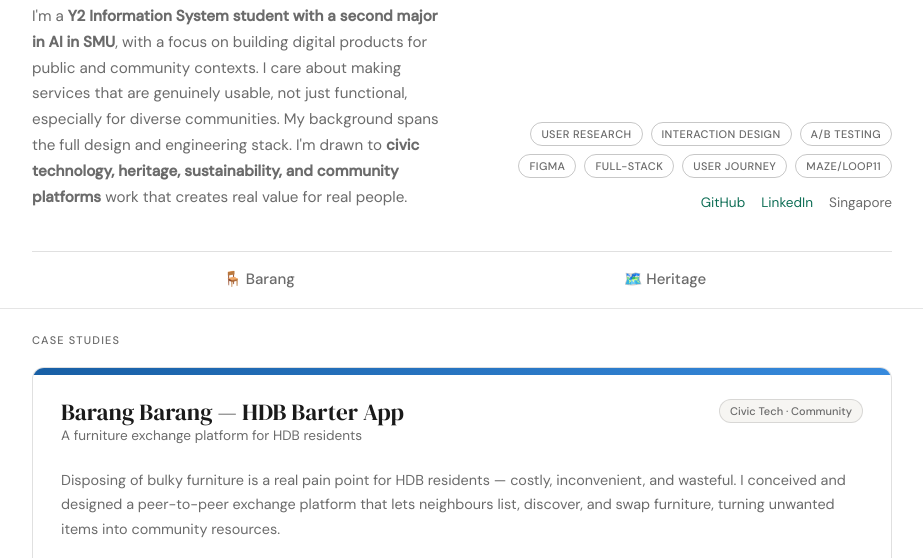
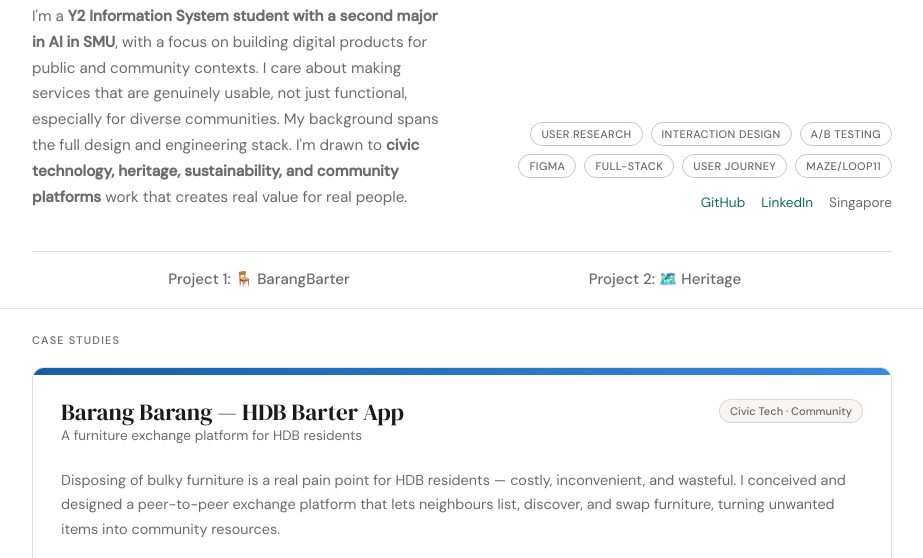
Before and after one commit to shreelakham/Shreelakha-s-UI-UX-portfolio, a plain HTML site: page index.html in a window 1280 px wide. Shown: the part 198-756 px from the top of the page, without its empty margins (178-1101 px from the left). Drawn offline with Linux system fonts and the light colour scheme.

Commit message:
changed nav names

```diff
--- a/index.html
+++ b/index.html
@@ -173,8 +173,8 @@
 <nav style="position:sticky; top:0; z-index:999;">
   <nav style="position:sticky; top:0; z-index:999; background:rgba(255,255,255,0.95); backdrop-filter:blur(12px); -webkit-backdrop-filter:blur(12px); border-bottom:0.5px solid rgba(0,0,0,0.10);">
     <div style="max-width:860px; margin:0 auto; display:flex; align-items:stretch; height:56px; padding:0 1.5rem;">
-      <a href="#barter" style="flex:1; display:flex; align-items:center; justify-content:center; font-size:15px; font-weight:500; text-decoration:none; color:#6b6b6b; border-bottom:2px solid transparent; transition:all 0.2s;" onmouseover="this.style.color='#185FA5';this.style.borderBottomColor='#185FA5';this.style.background='#f6f5f2'" onmouseout="this.style.color='#6b6b6b';this.style.borderBottomColor='transparent';this.style.background='transparent'">🪑 Barang</a>
-      <a href="#heritage" style="flex:1; display:flex; align-items:center; justify-content:center; font-size:15px; font-weight:500; text-decoration:none; color:#6b6b6b; border-bottom:2px solid transparent; transition:all 0.2s;" onmouseover="this.style.color='#BA7517';this.style.borderBottomColor='#BA7517';this.style.background='#f6f5f2'" onmouseout="this.style.color='#6b6b6b';this.style.borderBottomColor='transparent';this.style.background='transparent'">🗺️ Heritage</a>
+      <a href="#barter" style="flex:1; display:flex; align-items:center; justify-content:center; font-size:15px; font-weight:500; text-decoration:none; color:#6b6b6b; border-bottom:2px solid transparent; transition:all 0.2s;" onmouseover="this.style.color='#185FA5';this.style.borderBottomColor='#185FA5';this.style.background='#f6f5f2'" onmouseout="this.style.color='#6b6b6b';this.style.borderBottomColor='transparent';this.style.background='transparent'"> Project 1: 🪑 BarangBarter</a>
+      <a href="#heritage" style="flex:1; display:flex; align-items:center; justify-content:center; font-size:15px; font-weight:500; text-decoration:none; color:#6b6b6b; border-bottom:2px solid transparent; transition:all 0.2s;" onmouseover="this.style.color='#BA7517';this.style.borderBottomColor='#BA7517';this.style.background='#f6f5f2'" onmouseout="this.style.color='#6b6b6b';this.style.borderBottomColor='transparent';this.style.background='transparent'">Project 2: 🗺️ Heritage</a>
     </div>
   </nav>
 
```
